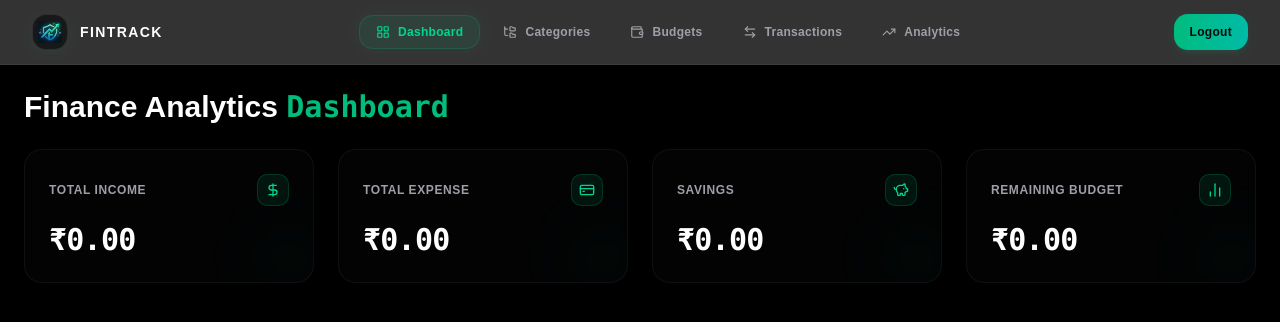
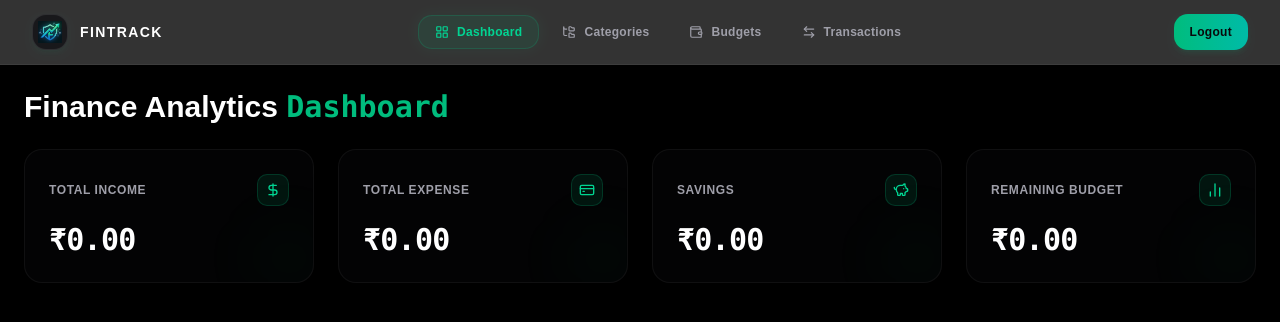
Before and after one commit to Md-suhail07-code/Finance-Tracker, a React (Vite) app in the folder Frontend/: page /dashboard in a window 1280 px wide. Shown: the top 322 px of the page. Built offline with nearby package versions, Linux system fonts and the light colour scheme.

Commit message:
Removed unnecessary analytics link

```diff
--- a/Frontend/src/components/Navbar.tsx
+++ b/Frontend/src/components/Navbar.tsx
@@ -6,21 +6,20 @@ import {
   LayoutGrid,
   ArrowLeftRight,
   Wallet,
-  TrendingUp,
   FolderTree,
   Loader,
 } from "lucide-react";
 import { logout } from "@/redux/features/auth/authSlice";
 import { useAppDispatch } from "@/redux/hooks/reduxHooks.ts";
 import { toast } from "sonner";
-import { useNavigate, useLocation, Link } from "react-router-dom"; // 1. Imported useLocation and Link
+import { useNavigate, useLocation, Link } from "react-router-dom";
 
 const Navbar: React.FC = () => {
   const [isMobileMenuOpen, setIsMobileMenuOpen] = useState(false);
   const [loading, setLoading] = useState(false);
 
-  const location = useLocation(); // 2. Get the current location object
-  const activePath = location.pathname; // 3. Dynamically set active path
+  const location = useLocation();
+  const activePath = location.pathname;
 
   const dispatch = useAppDispatch();
   const navigate = useNavigate();
@@ -30,7 +29,6 @@ const Navbar: React.FC = () => {
     { name: "Categories", path: "/categories", icon: FolderTree },
     { name: "Budgets", path: "/budgets", icon: Wallet },
     { name: "Transactions", path: "/transactions", icon: ArrowLeftRight },
-    { name: "Analytics", path: "/analytics", icon: TrendingUp },
   ];
 
   const handleLogout = () => {
```
